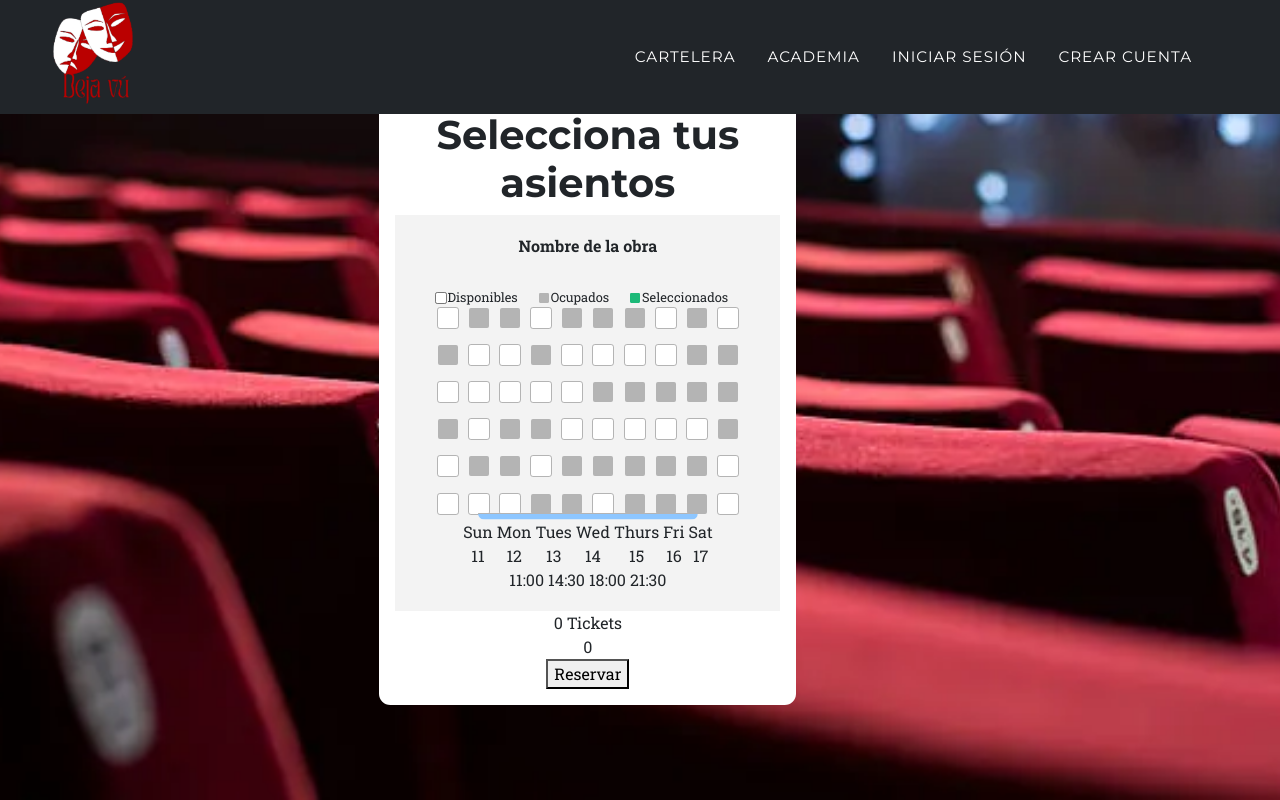
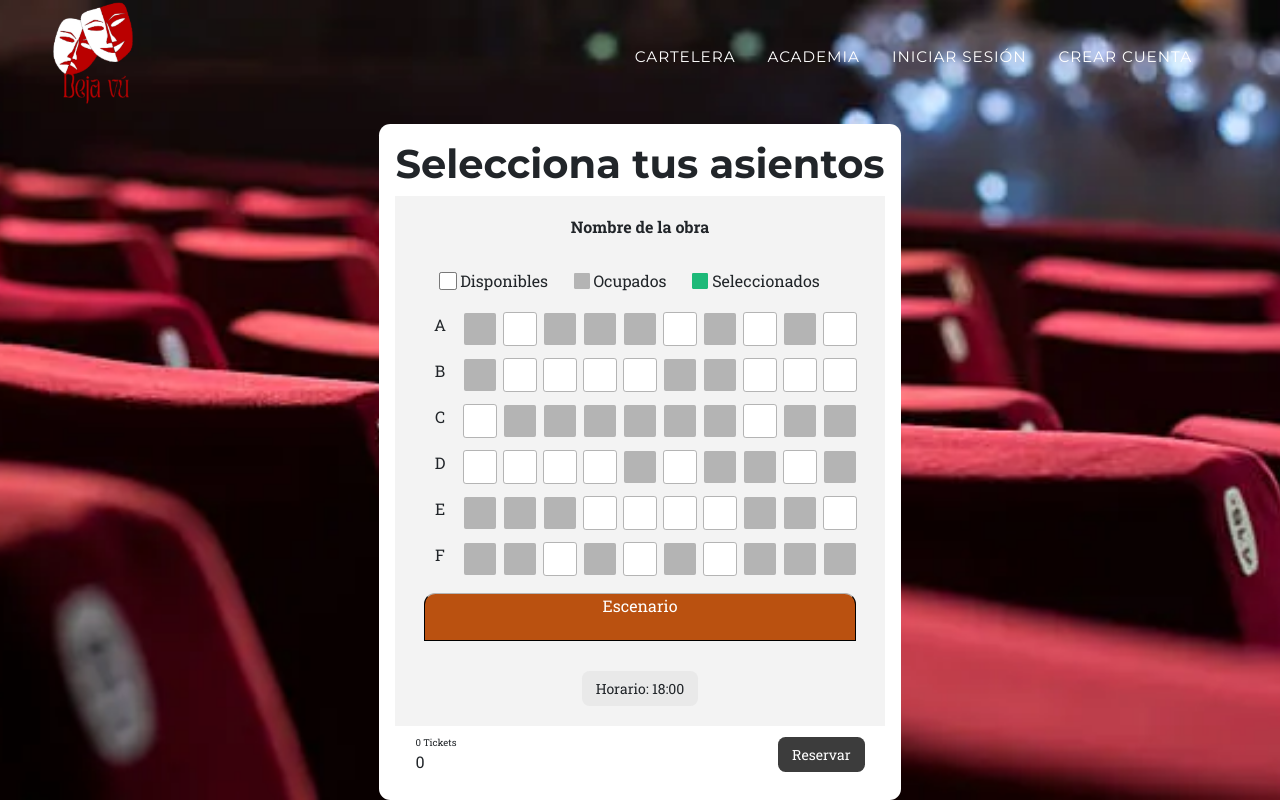
Before and after one commit to DiegoPercast/dejavu, a PHP site: page /asientos.html in a window 1280 px wide. Run offline with PHP 8.4, Linux system fonts and the light colour scheme.

Commit message:
Finished styling asientos page

```diff
--- a/asientos.html
+++ b/asientos.html
@@ -6,7 +6,7 @@
       name="viewport"
       content="width=device-width, initial-scale=1.0, shrink-to-fit=no"
     />
-    <title>Detalles Obra</title>
+    <title>Elegir asientos</title>
     <!-- Favicon-->
     <link rel="icon" type="image/x-icon" href="./assets/img/logos/rojo.png" />
     <!-- Font Awesome icons (free version)-->
@@ -85,66 +85,17 @@
               <div class="item">Ocupados</div>
               <div class="item">Seleccionados</div>
             </div>
-            <div class="all-seats">
-              <div class="seat-item">
-                <input class="seat-input" type="checkbox" name="tickets" id="s1" class="booked" />
-                <label for="s1" class="seat"></label>
-              </div>
-            </div>
+            <div class="all-seats"></div>
           </div>
           <div class="timings">
-            <div class="dates">
-              <input type="radio" name="date" id="d1" checked />
-              <label for="d1" class="dates-item">
-                <div class="day">Sun</div>
-                <div class="date">11</div>
-              </label>
-              <input type="radio" name="date" id="d2" checked />
-              <label for="d1" class="dates-item">
-                <div class="day">Mon</div>
-                <div class="date">12</div>
-              </label>
-              <input type="radio" name="date" id="d3" checked />
-              <label for="d1" class="dates-item">
-                <div class="day">Tues</div>
-                <div class="date">13</div>
-              </label>
-              <input type="radio" name="date" id="d4" checked />
-              <label for="d1" class="dates-item">
-                <div class="day">Wed</div>
-                <div class="date">14</div>
-              </label>
-              <input type="radio" name="date" id="d5" checked />
-              <label for="d1" class="dates-item">
-                <div class="day">Thurs</div>
-                <div class="date">15</div>
-              </label>
-              <input type="radio" name="date" id="d6" checked />
-              <label for="d1" class="dates-item">
-                <div class="day">Fri</div>
-                <div class="date">16</div>
-              </label>
-              <input type="radio" name="date" id="d7" checked />
-              <label for="d1" class="dates-item">
-                <div class="day">Sat</div>
-                <div class="date">17</div>
-              </label>
-            </div>
-            <div class="times">
-              <input type="radio" name="time" id="t1" checked />
-              <label for="t1" class="time">11:00</label>
-              <input type="radio" name="time" id="t2" checked />
-              <label for="t2" class="time">14:30</label>
-              <input type="radio" name="time" id="t3" checked />
-              <label for="t3" class="time">18:00</label>
-              <input type="radio" name="time" id="t4" checked />
-              <label for="t4" class="time">21:30</label>
-            </div>
+            <div class="time">Horario: <span>18:00</span></div>
           </div>
         </div>
         <div class="price">
-          <div class="total"><span class="count">0</span> Tickets</div>
-          <div class="amount">0</div>
+          <div class="total">
+            <span><span class="count">0</span> Tickets</span>
+            <div class="amount">0</div>
+          </div>
           <button type="button">Reservar</button>
         </div>
       </div>
--- a/css/asientos.css
+++ b/css/asientos.css
@@ -7,8 +7,9 @@ body {
   background-size: cover;
   min-height: 100vh;
   display: flex;
+  flex-direction: column;
   align-items: center;
-  justify-content: center;
+  justify-content: flex-end;
 }
 
 #mainNav {
@@ -20,13 +21,17 @@ body {
 #mainNav .navbar-toggler {
   padding: 0.75rem;
   font-size: 0.75rem;
-  font-family: "Montserrat", -apple-system, BlinkMacSystemFont, "Segoe UI", Roboto, "Helvetica Neue", Arial, sans-serif, "Apple Color Emoji", "Segoe UI Emoji", "Segoe UI Symbol", "Noto Color Emoji";
+  font-family: "Montserrat", -apple-system, BlinkMacSystemFont, "Segoe UI",
+    Roboto, "Helvetica Neue", Arial, sans-serif, "Apple Color Emoji",
+    "Segoe UI Emoji", "Segoe UI Symbol", "Noto Color Emoji";
   text-transform: uppercase;
   font-weight: 700;
 }
 #mainNav .navbar-brand {
   color: var(--bs-primary);
-  font-family: "Montserrat", -apple-system, BlinkMacSystemFont, "Segoe UI", Roboto, "Helvetica Neue", Arial, sans-serif, "Apple Color Emoji", "Segoe UI Emoji", "Segoe UI Symbol", "Noto Color Emoji";
+  font-family: "Montserrat", -apple-system, BlinkMacSystemFont, "Segoe UI",
+    Roboto, "Helvetica Neue", Arial, sans-serif, "Apple Color Emoji",
+    "Segoe UI Emoji", "Segoe UI Symbol", "Noto Color Emoji";
   font-weight: 700;
   letter-spacing: 0.0625em;
   text-transform: uppercase;
@@ -35,12 +40,15 @@ body {
   height: 1.5rem;
 }
 #mainNav .navbar-nav .nav-item .nav-link {
-  font-family: "Montserrat", -apple-system, BlinkMacSystemFont, "Segoe UI", Roboto, "Helvetica Neue", Arial, sans-serif, "Apple Color Emoji", "Segoe UI Emoji", "Segoe UI Symbol", "Noto Color Emoji";
+  font-family: "Montserrat", -apple-system, BlinkMacSystemFont, "Segoe UI",
+    Roboto, "Helvetica Neue", Arial, sans-serif, "Apple Color Emoji",
+    "Segoe UI Emoji", "Segoe UI Symbol", "Noto Color Emoji";
   font-size: 0.95rem;
   color: #fff;
   letter-spacing: 0.0625em;
 }
-#mainNav .navbar-nav .nav-item .nav-link.active, #mainNav .navbar-nav .nav-item .nav-link:hover {
+#mainNav .navbar-nav .nav-item .nav-link.active,
+#mainNav .navbar-nav .nav-item .nav-link:hover {
   color: var(--bs-primary);
 }
 
@@ -49,6 +57,7 @@ body {
     padding-top: 1.5rem;
     padding-bottom: 1.5rem;
     border: none;
+    background: transparent;
     transition: padding-top 0.3s ease-in-out, padding-bottom 0.3s ease-in-out;
   }
   #mainNav .navbar-brand {
@@ -69,7 +78,7 @@ body {
   }
 
   #mainNav.navbar-shrink .icon {
-    scale: 5;
+    scale: 4.3;
   }
 
   #mainNav.navbar-shrink .navbar-brand svg,
@@ -84,13 +93,15 @@ body {
   }
 }
 
-.main {
-  background: white;
+main {
+  display: flex;
+  justify-content: center;
+  align-items: center;
+  width: 100%;
 }
 
 .tickets {
   padding: 1rem;
-  width: 80%;
   background: white;
   border-radius: 3mm;
   overflow: auto;
@@ -133,24 +144,25 @@ body {
   display: flex;
   align-items: center;
   justify-content: space-evenly;
-
 }
 
 .seats::before {
-  content: "";
+  content: "Escenario";
+  color: white;
   position: absolute;
   bottom: 0;
   left: 50%;
   transform: translate(-50%, 0);
-  width: 220px;
-  height: 7px;
-  background: rgb(141, 198, 255);
-  border-radius: 0 0 3mm 3mm;
+  width: 27rem;
+  height: 3rem;
+  background: rgb(186, 81, 16);
+  border: 1px solid #000;
+  border-radius: 3mm 3mm 0 0;
   border-top: 0.3mm solid rgb(180, 180, 180);
 }
 
 .item {
-  font-size: 0.8rem;
+  font-size: 1rem;
   position: relative;
 }
 
@@ -158,10 +170,10 @@ body {
   content: "";
   position: absolute;
   top: 50%;
-  left: -12px;
+  left: -20px;
   transform: translate(0, -50%);
-  width: 10px;
-  height: 10px;
+  width: 1rem;
+  height: 1rem;
   background: rgb(255, 255, 255);
   outline: 0.2mm solid rgb(120, 120, 120);
   border-radius: 0.3mm;
@@ -179,13 +191,16 @@ body {
 
 .all-seats {
   display: grid;
-  grid-template-columns: repeat(10, 1fr);
-  grid-gap: 0.7rem;
+  grid-template-columns: repeat(11, 1fr);
+  grid-gap: 0.5rem;
+  margin: 60px 0;
+  margin-top: 20px;
+  position: relative;
 }
 
 .seat {
-  width: 20px;
-  height: 20px;
+  width: 2rem;
+  height: 2rem;
   background: white;
   border-radius: 0.5mm;
   outline: 0.3mm solid rgb(180, 180, 180);
@@ -200,8 +215,99 @@ body {
 .booked .seat {
   background: rgb(180, 180, 180);
   outline: none;
+  cursor: default;
 }
 
 input {
   display: none;
 }
+
+.timings {
+  width: 100%;
+  display: flex;
+  flex-direction: column;
+  align-items: center;
+  justify-content: center;
+  margin-top: 30px;
+}
+
+.dates {
+  width: 100%;
+  display: flex;
+  align-items: center;
+  justify-content: space-between;
+}
+
+.dates-item {
+  width: 50px;
+  height: 40px;
+  background: rgb(233, 233, 233);
+  text-align: center;
+  display: flex;
+  align-items: center;
+  justify-content: center;
+  flex-direction: column;
+  padding: 10px 0;
+  border-radius: 2mm;
+  cursor: pointer;
+}
+
+.day {
+  font-size: 12px;
+}
+
+.times {
+  width: 100%;
+  display: flex;
+  align-items: center;
+  justify-content: space-between;
+  margin-top: 10px;
+}
+
+.time {
+  font-size: 14px;
+  width: fit-content;
+  padding: 7px 14px;
+  background: rgb(233, 233, 233);
+  border-radius: 2mm;
+  cursor: pointer;
+}
+
+.timings input:checked + label {
+  background: rgb(28, 185, 120);
+  color: white;
+}
+
+.price {
+  width: 100%;
+  box-sizing: border-box;
+  padding: 10px 20px;
+  display: flex;
+  align-items: center;
+  justify-content: space-between;
+}
+
+.total {
+  display: flex;
+  flex-direction: column;
+  align-items: flex-start;
+  justify-content: center;
+  font-size: 1rem;
+  font-weight: 500;
+}
+
+.total span {
+  font-size: 0.6rem;
+  font-weight: 400;
+}
+
+.price button {
+  background: rgb(60, 60, 60);
+  color: white;
+  font-size: 14px;
+  padding: 7px 14px;
+  border-radius: 2mm;
+  outline: none;
+  border: none;
+  cursor: pointer;
+}
--- a/js/asientos.js
+++ b/js/asientos.js
@@ -1,8 +1,40 @@
-let seats = document.querySelector(".all-seats")
-for (let i=0;i<59;i++) {
-  let randint = Math.floor(Math.random() * 2)
-  let booked = randint === 1 ? 'booked' : ""
-  let disabled = randint === 1 ? "disabled" : ""
-  seats.insertAdjacentHTML("beforeend", `<div class="${booked}"><input type="checkbox" name="tickets" id="s${i+2}" ${disabled}/>
-  <label for="s${i+2}" class="seat"></label></div>`)
+let seats = document.querySelector(".all-seats");
+for (let i = 0; i < 66; i++) {
+  let randint = Math.floor(Math.random() * 2);
+  let booked = randint === 1 ? "booked" : "";
+  let disabled = randint === 1 ? "disabled" : "";
+  let rows = ["A", "B", "C", "D", "E", "F", "G"]
+  if (i != 0 && i % 11 !== 0) {
+    seats.insertAdjacentHTML(
+      "beforeend",
+      `<div class="${booked}"><input type="checkbox" name="tickets" id="s${
+        i + 2
+      }" ${disabled}/>
+    <label for="s${i + 2}" class="seat"></label></div>`
+    );
+  } else {
+    let index = (i-1)%10
+    let row = i === 0 ? rows[0] : rows[index+1]
+    console.log(row, i, index)
+    seats.insertAdjacentHTML("beforeend", `<div>${row}</div>`)
+  }
 }
+
+let tickets = seats.querySelectorAll("input");
+tickets.forEach((ticket) => {
+  ticket.addEventListener("change", () => {
+    let amount = Number(document.querySelector(".amount").innerHTML);
+    let count = Number(document.querySelector(".count").innerHTML);
+
+    if (ticket.checked) {
+      count += 1;
+      amount += 200;
+    } else {
+      count -= 1;
+      amount -= 200;
+    }
+
+    document.querySelector(".amount").innerHTML = `${amount}`;
+    document.querySelector(".count").innerHTML = `${count}`;
+  });
+});
```
